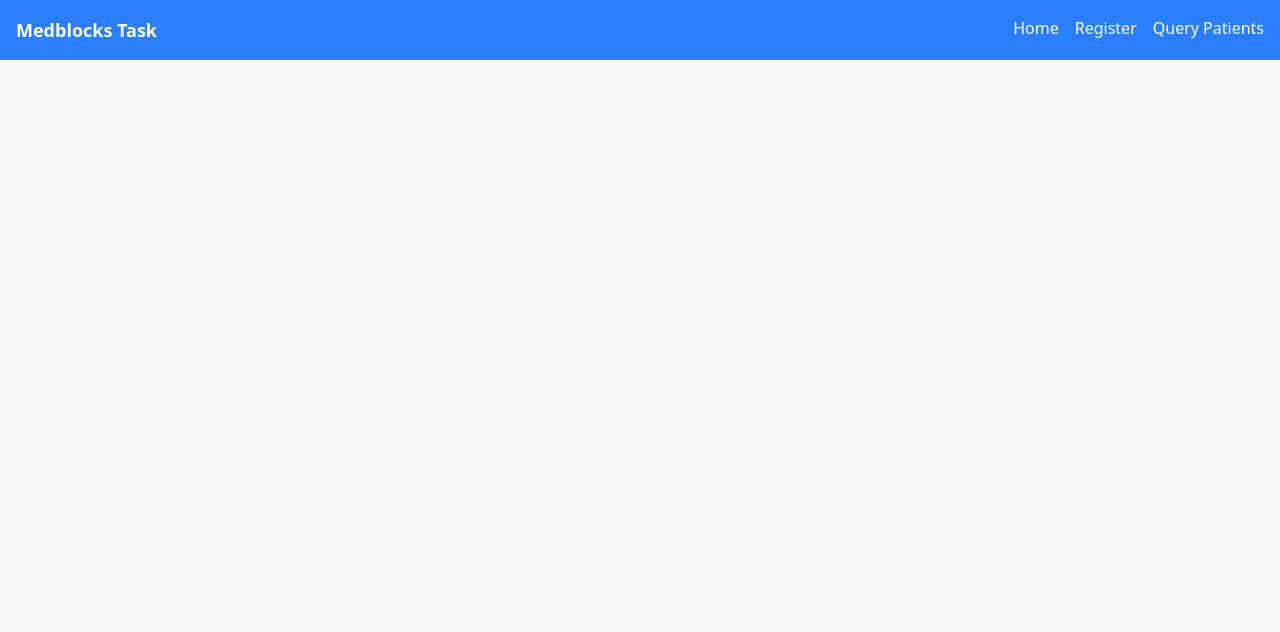
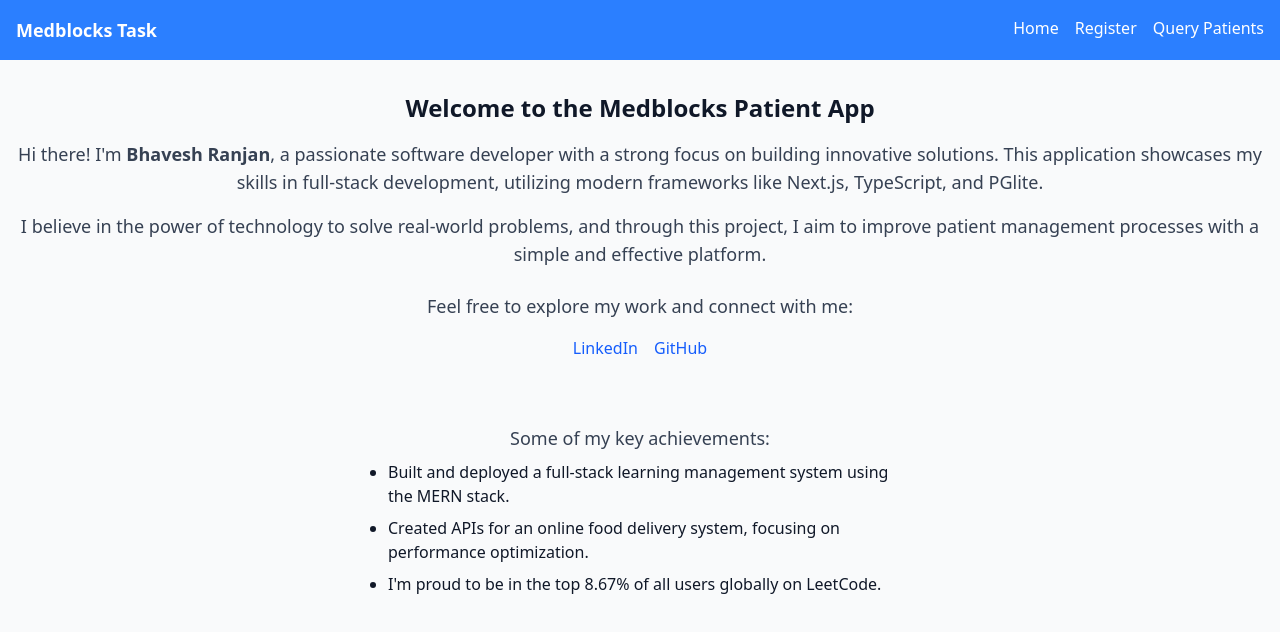
Before and after one commit to bhaveshranjan/Patient-Registration-APP, a Next.js app in the folder medblocks-task/: page / in a window 1280 px wide. Shown: the top 632 px of the page. Built offline with nearby package versions, Linux system fonts and the light colour scheme.

Commit message:
Created design using Tailwind CSS for Navbar and layout

```diff
--- a/medblocks-task/src/app/layout.tsx
+++ b/medblocks-task/src/app/layout.tsx
@@ -7,9 +7,11 @@ export default function Layout({ children }: { children: React.ReactNode }) {
       <head>
         <title>Medblocks Task</title>
       </head>
-      <body>
+      <body className="flex flex-col min-h-screen justify-between">
         <Navbar />
-        <main>{children}</main>
+        <main className="flex-grow flex items-center justify-center">
+          {children}
+        </main>
       </body>
     </html>
   );
--- a/medblocks-task/src/app/page.tsx
+++ b/medblocks-task/src/app/page.tsx
@@ -3,19 +3,48 @@ import Link from 'next/link';
 export default function Home() {
   return (
     <main className="min-h-screen bg-gray-50 text-gray-900">
-      {/* <nav className="bg-blue-600 p-4 text-white flex justify-between">
-        <h1 className="text-xl font-bold">Medblocks Task</h1>
-        <div className="space-x-4">
-          <Link href="/register">Register Patient</Link>
-          <Link href="/query">Query Patients</Link>
+      <div className="text-center py-8">
+        <h2 className="text-2xl font-semibold">Welcome to the Medblocks Patient App</h2>
+        <p className="mt-4 text-lg text-gray-700">
+          Hi there! I'm <span className="font-bold">Bhavesh Ranjan</span>, a passionate software developer with a strong focus on building innovative solutions. This application showcases my skills in full-stack development, utilizing modern frameworks like Next.js, TypeScript, and PGlite.
+        </p>
+        <p className="mt-4 text-lg text-gray-700">
+          I believe in the power of technology to solve real-world problems, and through this project, I aim to improve patient management processes with a simple and effective platform.
+        </p>
+        <div className="mt-6">
+          <p className="text-lg text-gray-700">
+            Feel free to explore my work and connect with me:
+          </p>
+          <div className="space-x-4 mt-4">
+            <a
+              href="https://www.linkedin.com/in/bhaveshranjan"
+              target="_blank"
+              rel="noopener noreferrer"
+              className="text-blue-600 hover:underline"
+            >
+              LinkedIn
+            </a>
+            <a
+              href="https://github.com/bhaveshranjan"
+              target="_blank"
+              rel="noopener noreferrer"
+              className="text-blue-600 hover:underline"
+            >
+              GitHub
+            </a>
+          </div>
         </div>
-      </nav> */}
-      {/* <section className="p-8">
-        <h2 className="text-2xl font-semibold">Welcome to Medblocks Task App</h2>
-        <p className="mt-2 text-gray-600">
-          Use the navigation bar to register new patients or run SQL queries.
-        </p>
-      </section> */}
+      </div>
+      <div className="text-center w-full max-w-xl px-4 mt-8 mx-auto">
+  <p className="text-lg text-gray-700">
+    Some of my key achievements:
+  </p>
+  <ul className="list-disc pl-5 mt-2 space-y-2 text-left mx-auto">
+    <li>Built and deployed a full-stack learning management system using the MERN stack.</li>
+    <li>Created APIs for an online food delivery system, focusing on performance optimization.</li>
+    <li>I'm proud to be in the top 8.67% of all users globally on LeetCode.</li>
+  </ul>
+</div>
     </main>
   );
 }
--- a/medblocks-task/src/app/register/page.tsx
+++ b/medblocks-task/src/app/register/page.tsx
@@ -6,6 +6,10 @@ import db from '@/lib/db'
 export default function RegisterPage() {
   const [name, setName] = useState('')
   const [age, setAge] = useState<number | ''>('')
+  const [gender, setGender] = useState('')
+  const [contactNumber, setContactNumber] = useState('')
+  const [bloodGroup, setBloodGroup] = useState('')
+  const [knownAllergies, setKnownAllergies] = useState('')
 
   useEffect(() => {
     (async () => {
@@ -14,8 +18,28 @@ export default function RegisterPage() {
           id SERIAL PRIMARY KEY,
           name TEXT,
           age INTEGER,
-          gender TEXT
+          gender TEXT,
+          contact_number TEXT,
+          blood_group TEXT,
+          known_allergies TEXT
         );
+      `);
+
+      await db.exec(`
+        DO $$
+        BEGIN
+          IF NOT EXISTS (SELECT 1 FROM information_schema.columns WHERE table_name = 'patients' AND column_name = 'contact_number') THEN
+            ALTER TABLE patients ADD COLUMN contact_number TEXT;
+          END IF;
+
+          IF NOT EXISTS (SELECT 1 FROM information_schema.columns WHERE table_name = 'patients' AND column_name = 'blood_group') THEN
+            ALTER TABLE patients ADD COLUMN blood_group TEXT;
+          END IF;
+
+          IF NOT EXISTS (SELECT 1 FROM information_schema.columns WHERE table_name = 'patients' AND column_name = 'known_allergies') THEN
+            ALTER TABLE patients ADD COLUMN known_allergies TEXT;
+          END IF;
+        END $$;
       `);
     })();
   }, []);
@@ -23,9 +47,9 @@ export default function RegisterPage() {
   const handleSubmit = async (e: React.FormEvent) => {
     e.preventDefault()
     try {
-      // Directly interpolate the values into the query string
       await db.exec(`
-        INSERT INTO patients (name, age) VALUES ('${name}', ${age});
+        INSERT INTO patients (name, age, gender, contact_number, blood_group, known_allergies)
+        VALUES ('${name}', ${age}, '${gender}', '${contactNumber}', '${bloodGroup}', '${knownAllergies}');
       `)
 
       const channel = new BroadcastChannel('patient_channel')
@@ -33,7 +57,11 @@ export default function RegisterPage() {
       channel.close()
       setName('')
       setAge('')
-      console.log('Patient registered successfully!') // Console log when patient is registered
+      setGender('')
+      setContactNumber('')
+      setBloodGroup('')
+      setKnownAllergies('')
+      console.log('Patient registered successfully!')
       alert('Patient registered!')
     } catch (error) {
       console.error('Error during registration:', error)
@@ -60,6 +88,40 @@ export default function RegisterPage() {
         className="border p-2 w-full"
         required
       />
+      <select
+        value={gender}
+        onChange={(e) => setGender(e.target.value)}
+        className="border p-2 w-full"
+        required
+      >
+        <option value="">Select Gender</option>
+        <option value="Male">Male</option>
+        <option value="Female">Female</option>
+        <option value="Other">Other</option>
+      </select>
+      <input
+        type="text"
+        value={contactNumber}
+        placeholder="Contact Number"
+        onChange={(e) => setContactNumber(e.target.value)}
+        className="border p-2 w-full"
+        required
+      />
+      <input
+        type="text"
+        value={bloodGroup}
+        placeholder="Blood Group"
+        onChange={(e) => setBloodGroup(e.target.value)}
+        className="border p-2 w-full"
+        required
+      />
+      <textarea
+        value={knownAllergies}
+        placeholder="Known Allergies"
+        onChange={(e) => setKnownAllergies(e.target.value)}
+        className="border p-2 w-full"
+        rows={3}
+      />
       <button type="submit" className="bg-blue-600 text-white px-4 py-2 rounded">
         Submit
       </button>
--- a/medblocks-task/src/components/Navbar.tsx
+++ b/medblocks-task/src/components/Navbar.tsx
@@ -13,9 +13,9 @@ const Navbar = () => {
     <nav className="bg-blue-500 text-white p-4 flex justify-between">
       <div className="text-lg font-bold">Medblocks Task</div>
       <ul className="flex gap-4">
-        <li><button onClick={() => handleNavigate('/')}>Home</button></li>
-        <li><button onClick={() => handleNavigate('/register')}>Register</button></li>
-        <li><button onClick={() => handleNavigate('/query')}>Query Patients</button></li>
+        <li><button onClick={() => handleNavigate('/')} className="cursor-pointer">Home</button></li>
+        <li><button onClick={() => handleNavigate('/register')} className="cursor-pointer">Register</button></li>
+        <li><button onClick={() => handleNavigate('/query')} className="cursor-pointer">Query Patients</button></li>
       </ul>
     </nav>
   );
```
